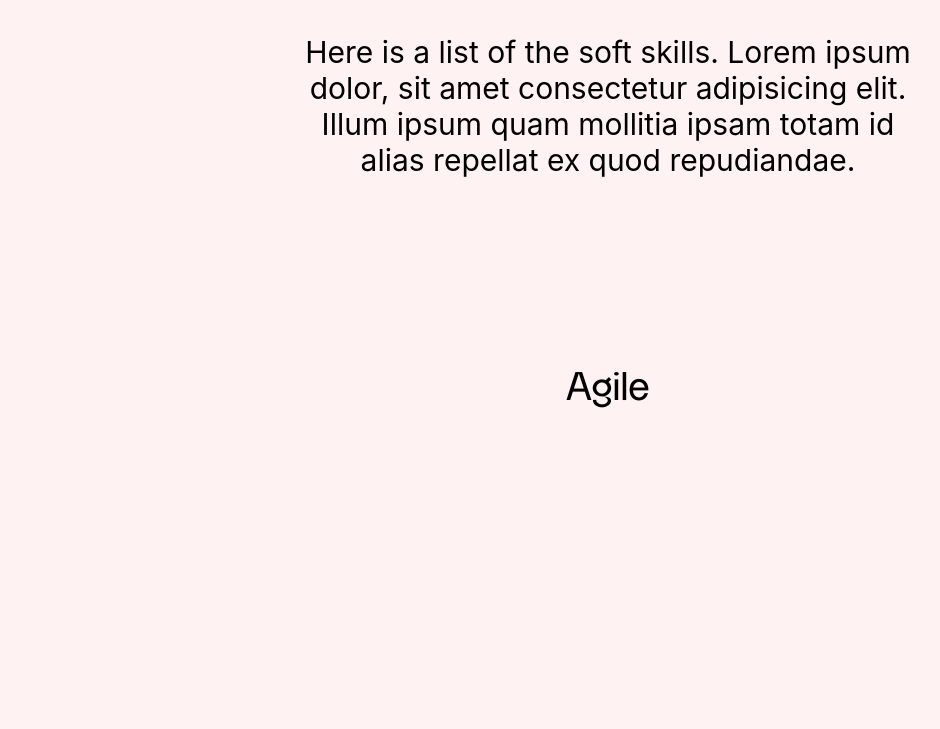
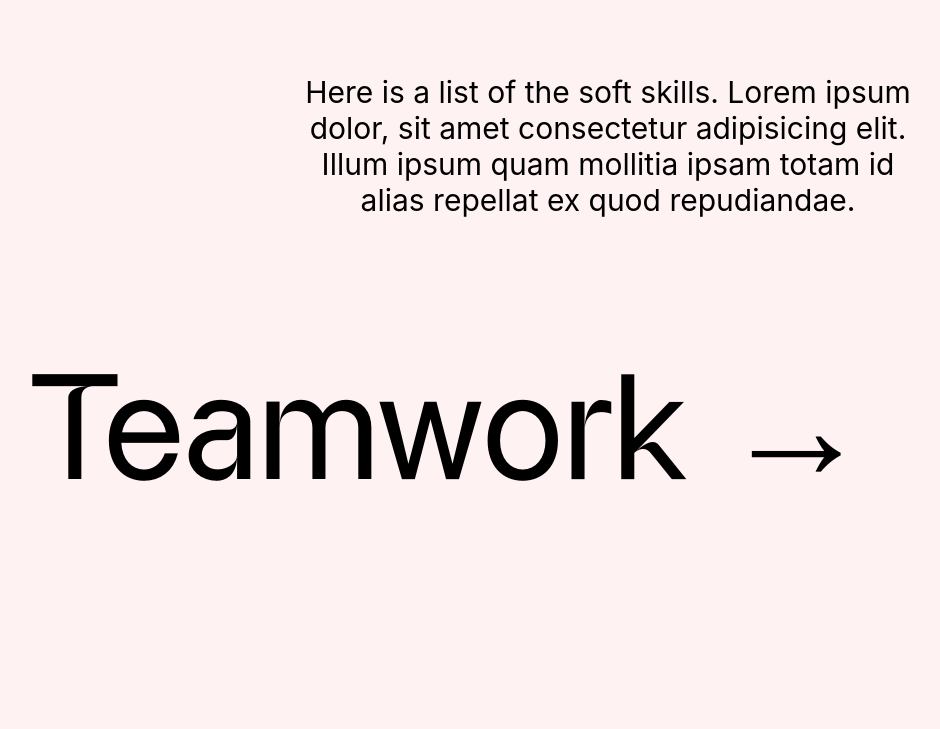
Before and after one commit to axelOngaro/last-portfolio, a Next.js app: page /skills in a window 1280 px wide. Shown: the part 2002-2731 px from the top of the page, without its empty margins (32-972 px from the left). Built offline with nearby package versions, Linux system fonts and the light colour scheme.

Commit message:
Fixed overflow issues

```diff
--- a/pages/skills.js
+++ b/pages/skills.js
@@ -55,10 +55,12 @@ export default function Skills() {
           </p>
         </div>
         <section className="softskills__section">
-          <div className="softskills__section__field">
+          <div className="softskills__section__field team">
             <p>Agile</p>
           </div>
-          <div className="softskills__section__field">Blogging</div>
+          <div className="softskills__section__field communication">
+            <p>Blogging</p>
+          </div>
         </section>
         <div className="learning__intro">
           <h2 className="learning__intro__title">Currently learning</h2>
@@ -69,17 +71,17 @@ export default function Skills() {
           </p>
         </div>
         <section className="learning__section">
-          <div className="learning__section__field">
+          <div className="learning__section__field frontend">
             <p>angular</p>
             <p>webgl/threejs</p>
           </div>
-          <div className="learning__section__field">
+          <div className="learning__section__field backend">
             <p>Django</p>
           </div>
-          <div className="learning__section__field">
+          <div className="learning__section__field languages">
             <p>Golang</p>
           </div>
-          <div className="learning__section__field">
+          <div className="learning__section__field devops">
             <p>Kubernetes</p>
           </div>
         </section>
--- a/styles/_contact.scss
+++ b/styles/_contact.scss
@@ -1,5 +1,5 @@
 .contact__page {
-  height: 100vh;
+  max-height: 100vh;
   display: flex;
   flex-direction: column;
   .contact__main {
--- a/styles/_header.scss
+++ b/styles/_header.scss
@@ -7,7 +7,7 @@
   width: 100%;
   padding: 1em 0;
   font-family: 'Almarena-Display-Regular', sans-serif;
-  padding: 0 8em;
+  padding: 2em 8em;
   p {
     font-size: 3.2rem;
   }
--- a/styles/_skills.scss
+++ b/styles/_skills.scss
@@ -1,12 +1,3 @@
-.skills__page {
-  background-color: rgb(255, 242, 242);
-  color: black;
-}
-.header__wrapper {
-  position: sticky;
-  top: 0;
-}
-
 .softskills__intro,
 .technical__skills__intro,
 .learning__intro,
@@ -38,7 +29,8 @@
 }
 
 .learning__section,
-.softskills__section {
+.softskills__section,
+.main__skills__technical {
   height: 90vh;
   display: flex;
   flex-direction: column;
@@ -51,38 +43,6 @@
     align-items: center;
     transition: ease-in 0.5s;
     position: relative;
-  }
-}
-
-.main__skills {
-  padding: 0;
-  &__technical {
-    height: 120vh;
-    display: flex;
-    flex-direction: column;
-
-    &__field {
-      font-size: 4rem;
-      font-family: 'Almarena-Display-Regular';
-      flex-grow: 1;
-      display: flex;
-      justify-content: space-evenly;
-      align-items: center;
-      transition: ease-in 0.5s;
-      position: relative;
-
-      &::before {
-        content: 'content';
-        font-size: 15rem;
-        position: absolute;
-        padding-left: 10vw;
-        height: 100%;
-        width: 100%;
-        display: flex;
-        align-items: center;
-        transition: 1s;
-      }
-
     p {
       transition: ease-in 0.2s;
       opacity: 0;
@@ -101,7 +61,26 @@
         transition: ease-out opacity 2s;
       }
     }
+    &::before {
+      content: 'content';
+      font-size: 15rem;
+      position: absolute;
+      padding-left: 10vw;
+      height: 100%;
+      width: 100%;
+      display: flex;
+      align-items: center;
+      transition: 1s;
     }
+  }
+}
+
+.main__skills {
+  padding: 0;
+  &__technical {
+    height: 120vh;
+    display: flex;
+    flex-direction: column;
   }
 }
 
@@ -121,6 +100,13 @@
   content: 'DevOps →';
 }
 
+.team::before {
+  content: 'Teamwork →';
+}
+.communication::before {
+  content: 'Communication →';
+}
+
 .header__wrapper {
   padding: 0 10em;
 }
--- a/styles/globals.css
+++ b/styles/globals.css
@@ -1,11 +1,14 @@
 html {
   font-size: 62.5%;
   background-color: rgb(255, 242, 242);
+  min-width: fit-content;
+  overflow-x: hidden;
 }
 html,
 body {
   font-family: -apple-system, BlinkMacSystemFont, Segoe UI, Roboto, Oxygen, Ubuntu,
     Cantarell, Fira Sans, Droid Sans, Helvetica Neue, sans-serif;
+  max-width: 100%;
 }
 
 a {
--- a/styles/styles.css
+++ b/styles/styles.css
@@ -24,7 +24,7 @@
   width: 100%;
   padding: 1em 0;
   font-family: 'Almarena-Display-Regular', sans-serif;
-  padding: 0 8em;
+  padding: 2em 8em;
 }
 
 .header p {
@@ -103,7 +103,7 @@
 }
 
 .contact__page {
-  height: 100vh;
+  max-height: 100vh;
   display: -webkit-box;
   display: -ms-flexbox;
   display: flex;
@@ -152,17 +152,6 @@
   text-align: center;
 }
 
-.skills__page {
-  background-color: #fff2f2;
-  color: black;
-}
-
-.header__wrapper {
-  position: -webkit-sticky;
-  position: sticky;
-  top: 0;
-}
-
 .softskills__intro,
 .technical__skills__intro,
 .learning__intro,
@@ -207,7 +196,8 @@
 }
 
 .learning__section,
-.softskills__section {
+.softskills__section,
+.main__skills__technical {
   height: 90vh;
   display: -webkit-box;
   display: -ms-flexbox;
@@ -219,41 +209,7 @@
 }
 
 .learning__section__field,
-.softskills__section__field {
-  font-size: 4rem;
-  font-family: 'Almarena-Display-Regular';
-  -webkit-box-flex: 1;
-      -ms-flex-positive: 1;
-          flex-grow: 1;
-  display: -webkit-box;
-  display: -ms-flexbox;
-  display: flex;
-  -webkit-box-pack: space-evenly;
-      -ms-flex-pack: space-evenly;
-          justify-content: space-evenly;
-  -webkit-box-align: center;
-      -ms-flex-align: center;
-          align-items: center;
-  -webkit-transition: ease-in 0.5s;
-  transition: ease-in 0.5s;
-  position: relative;
-}
-
-.main__skills {
-  padding: 0;
-}
-
-.main__skills__technical {
-  height: 120vh;
-  display: -webkit-box;
-  display: -ms-flexbox;
-  display: flex;
-  -webkit-box-orient: vertical;
-  -webkit-box-direction: normal;
-      -ms-flex-direction: column;
-          flex-direction: column;
-}
-
+.softskills__section__field,
 .main__skills__technical__field {
   font-size: 4rem;
   font-family: 'Almarena-Display-Regular';
@@ -274,6 +230,41 @@
   position: relative;
 }
 
+.learning__section__field p,
+.softskills__section__field p,
+.main__skills__technical__field p {
+  -webkit-transition: ease-in 0.2s;
+  transition: ease-in 0.2s;
+  opacity: 0;
+}
+
+.learning__section__field:hover,
+.softskills__section__field:hover,
+.main__skills__technical__field:hover {
+  background-color: #771212;
+  color: white;
+  -webkit-transition: ease-in 0.5s;
+  transition: ease-in 0.5s;
+}
+
+.learning__section__field:hover::before,
+.softskills__section__field:hover::before,
+.main__skills__technical__field:hover::before {
+  -webkit-transition: ease-out 0.2s;
+  transition: ease-out 0.2s;
+  opacity: 0;
+}
+
+.learning__section__field:hover p,
+.softskills__section__field:hover p,
+.main__skills__technical__field:hover p {
+  opacity: 1;
+  -webkit-transition: ease-out opacity 2s;
+  transition: ease-out opacity 2s;
+}
+
+.learning__section__field::before,
+.softskills__section__field::before,
 .main__skills__technical__field::before {
   content: 'content';
   font-size: 15rem;
@@ -291,29 +282,19 @@
   transition: 1s;
 }
 
-.main__skills__technical__field p {
-  -webkit-transition: ease-in 0.2s;
-  transition: ease-in 0.2s;
-  opacity: 0;
+.main__skills {
+  padding: 0;
 }
 
-.main__skills__technical__field:hover {
-  background-color: #771212;
-  color: white;
-  -webkit-transition: ease-in 0.5s;
-  transition: ease-in 0.5s;
-}
-
-.main__skills__technical__field:hover::before {
-  -webkit-transition: ease-out 0.2s;
-  transition: ease-out 0.2s;
-  opacity: 0;
-}
-
-.main__skills__technical__field:hover p {
-  opacity: 1;
-  -webkit-transition: ease-out opacity 2s;
-  transition: ease-out opacity 2s;
+.main__skills__technical {
+  height: 120vh;
+  display: -webkit-box;
+  display: -ms-flexbox;
+  display: flex;
+  -webkit-box-orient: vertical;
+  -webkit-box-direction: normal;
+      -ms-flex-direction: column;
+          flex-direction: column;
 }
 
 .frontend::before {
@@ -334,6 +315,14 @@
 
 .devops::before {
   content: 'DevOps →';
+}
+
+.team::before {
+  content: 'Teamwork →';
+}
+
+.communication::before {
+  content: 'Communication →';
 }
 
 .header__wrapper {
```
Also changed, not shown: 1 other file (tests, documents, lock files or other folders). Lines whose indentation alone changed are shown as unchanged.
